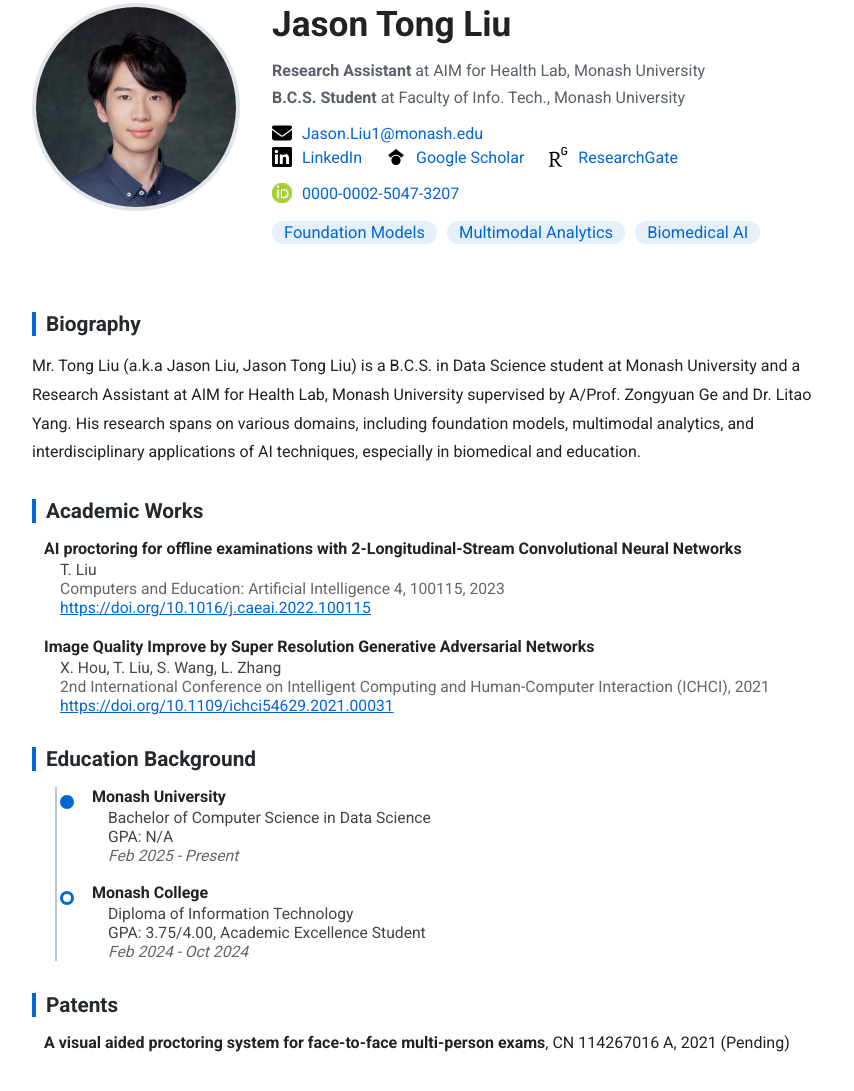
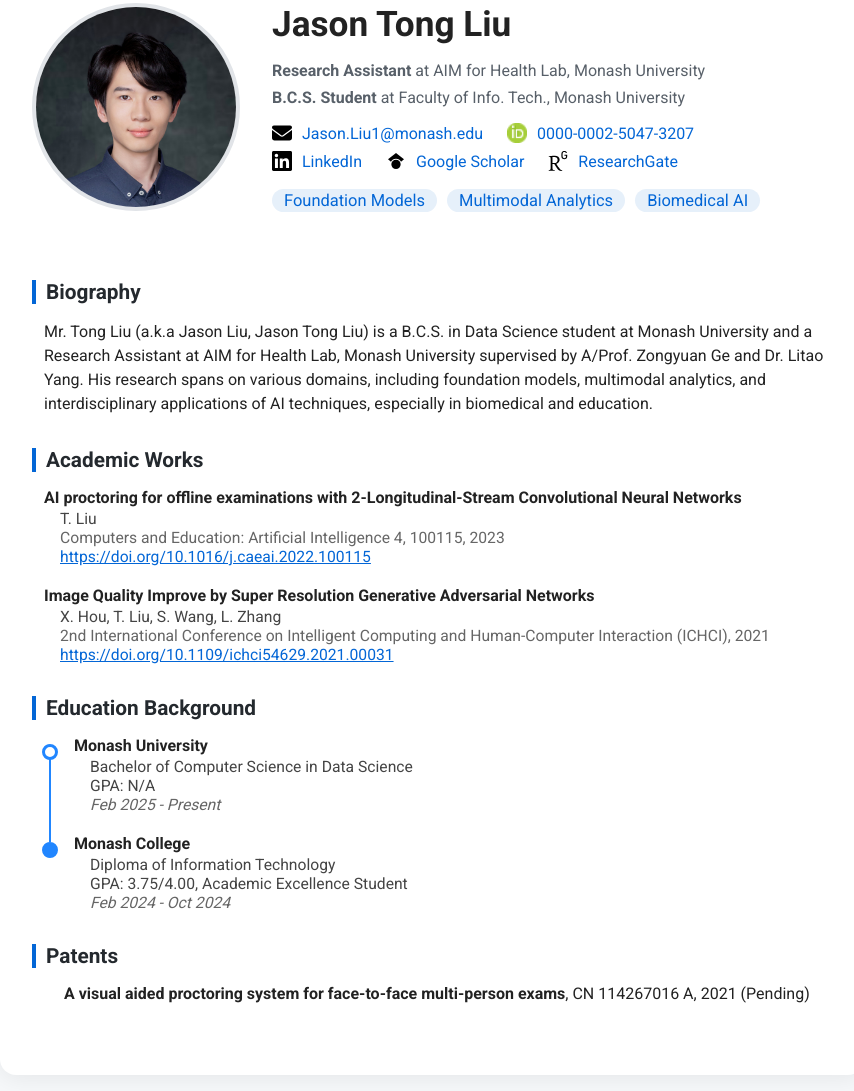
Before and after one commit to JasonTongLiu/Profile, a plain HTML site: page index.html in a window 1280 px wide. Shown: the part 77-1168 px from the top of the page, without its empty margins (208-1062 px from the left). Drawn offline with Linux system fonts and the light colour scheme.

Commit message:
Update profile

```diff
--- a/index.html
+++ b/index.html
@@ -91,6 +91,9 @@
       margin-bottom: 4px;
       gap: 8px;
     }
+    .contact {
+      margin-bottom: 8px;
+    }
     .icon {
       width: 20px;
       height: 20px;
@@ -102,7 +105,8 @@
     }
     .bio-text {
       margin-bottom: 24px;
-      line-height: 1.8;
+      line-height: 1.5;
+      padding-left: 12px;
     }
     .papers li {
       margin-bottom: 20px;
@@ -128,9 +132,49 @@
       color: #0366d6;
       text-decoration: underline;
     }
+    .education {
+      position: relative;
+      margin-left: 10px;
+      padding-left: 0;
+    }
     .education li {
-      margin-bottom: 18px;
-      padding-left: 12px;
+      position: relative;
+      padding-left: 32px;
+      margin-bottom: 0;
+      min-height: 40px;
+    }
+    .education li:not(:last-child) {
+      padding-bottom: 20px;
+    }
+    .education li::before {
+      content: '';
+      position: absolute;
+      left: 0;
+      top: 0.5em;
+      width: 16px;
+      height: 16px;
+      border-radius: 50%;
+      background: #2186ff;
+      border: 3px solid #2186ff;
+      z-index: 2;
+      box-sizing: border-box;
+    }
+    .education li.current::before {
+      background: #fff;
+      border: 3px solid #2186ff;
+    }
+    .education li:not(:last-child)::after {
+      content: '';
+      position: absolute;
+      left: 7px;
+      top: 16px;
+      width: 2px;
+      height: calc(100% - 8px);
+      background: #2186ff;
+      z-index: 1;
+    }
+    .edu-dot, .education-timeline::before {
+      display: none !important;
     }
     .edu-school {
       font-weight: bold;
@@ -171,51 +215,9 @@
       margin: 2px 6px 2px 0;
       font-size: 0.98em;
     }
-    .education-timeline {
-      position: relative;
-      margin-left: 8px;
-      padding-left: 8px;
-    }
-    .education {
-      position: relative;
-    }
-    .edu-item {
-      display: flex;
-      align-items: flex-start;
-      position: relative;
-      min-height: 54px;
-    }
-    .edu-dot {
-      width: 14px;
-      height: 14px;
-      border-radius: 50%;
-      background: #fff;
-      border: 3px solid #0366d6;
-      margin-right: 18px;
-      margin-top: 8px;
-      z-index: 2;
-      box-sizing: border-box;
-    }
-    .edu-item.current .edu-dot {
-      background: #0366d6;
-      border: 3px solid #0366d6;
-    }
-    .edu-content {
-      flex: 1;
-    }
-    .education::before {
-      content: '';
-      position: absolute;
-      left: 7px;
-      top: 0;
-      width: 0;
-      height: 100%;
-      border-left: 2px solid #b3c6e0;
-      z-index: 1;
-    }
     .patents li {
-      margin-bottom: 8px;
-      padding-left: 12px;
+      margin-bottom: 20px;
+      padding-left: 32px;
     }
   </style>
 </head>
@@ -236,6 +238,8 @@
           <div class="contact">
             <img src="img/envelope.svg" alt="Email" class="icon">
             <a href="mailto:Jason.Liu1@monash.edu">Jason.Liu1@monash.edu</a>
+            <img src="img/ORCID.webp" alt="ORCID" class="icon">
+            <a href="https://orcid.org/0000-0002-5047-3207" target="_blank">0000-0002-5047-3207</a>
           </div>
           <div class="social-links">
             <img src="img/linkedin.svg" alt="LinkedIn" class="icon">
@@ -244,10 +248,6 @@
             <a href="https://scholar.google.com.au/citations?hl=en&user=ZLadjfMAAAAJ" target="_blank">Google Scholar</a>
             <img src="img/researchgate.svg" alt="ResearchGate" class="icon">
             <a href="https://www.researchgate.net/profile/Tong-Liu-181" target="_blank">ResearchGate</a>
-          </div>
-          <div class="social-links">
-            <img src="img/ORCID.webp" alt="ORCID" class="icon">
-            <a href="https://orcid.org/0000-0002-5047-3207" target="_blank">0000-0002-5047-3207</a>
           </div>
           <div class="keywords">
             <span class="keyword">Foundation Models</span>
@@ -291,10 +291,8 @@
     <div class="section">
       <div class="section-title">Education Background</div>
       <!-- Edit your education background -->
-      <div class="education-timeline">
       <ul class="education">
-          <li class="edu-item current">
-            <div class="edu-dot"></div>
+        <li class="current">
           <div class="edu-content">
             <div class="edu-school"><strong>Monash University</strong></div>
             <div class="edu-degree">Bachelor of Computer Science in Data Science</div>
@@ -302,8 +300,7 @@
             <div class="edu-date">Feb 2025 - Present</div>
           </div>
         </li>
-          <li class="edu-item">
-            <div class="edu-dot"></div>
+        <li>
           <div class="edu-content">
             <div class="edu-school"><strong>Monash College</strong></div>
             <div class="edu-degree">Diploma of Information Technology</div>
@@ -313,7 +310,6 @@
         </li>
         <!-- You can add more education experiences -->
       </ul>
-      </div>
     </div>
 
     <div class="section">
```
Lines whose indentation alone changed are shown as unchanged.
